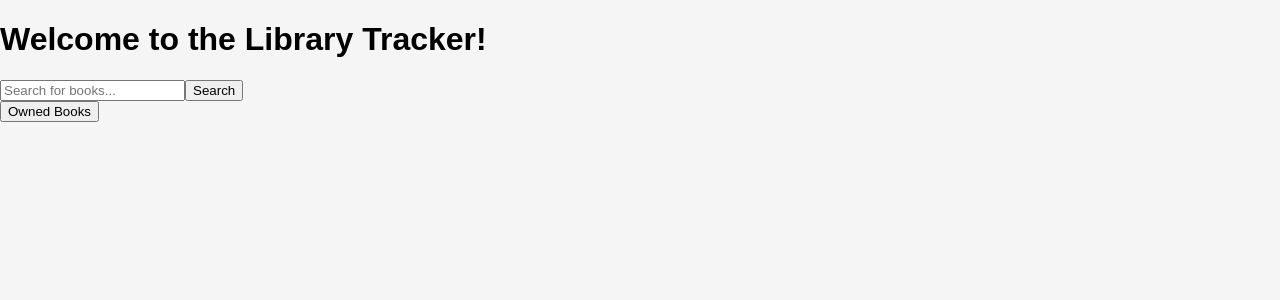
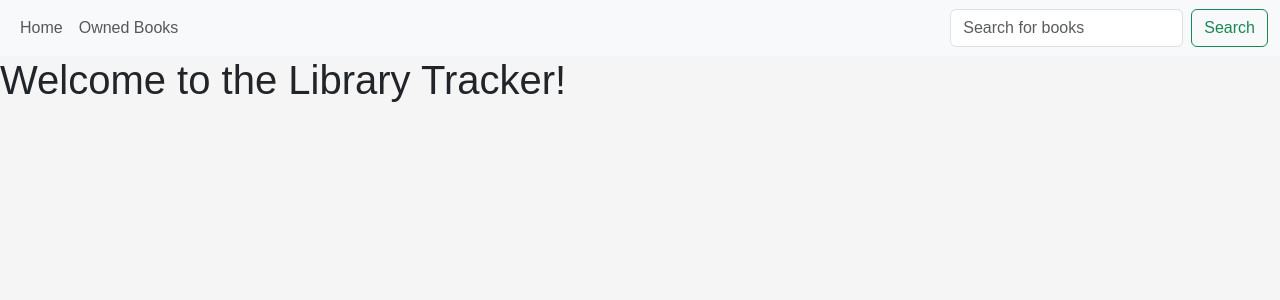
Before and after one commit to kirstyten10/frontend, a React (Create React App) app: page / in a window 1280 px wide. Shown: the top 300 px of the page. Built offline with nearby package versions, Linux system fonts and the light colour scheme.

Commit message:
Added a Navbar

```diff
--- a/src/App.js
+++ b/src/App.js
@@ -4,7 +4,9 @@ import HomePage from "./HomePage";
 import SearchPage from "./SearchPage";
 import BookDetails from './BookDetails';
 import OwnedBooks from './OwnedBooks';
+import 'bootstrap/dist/css/bootstrap.min.css';
 import './App.css';
+
 
 function App() {
   return (
--- a/src/BookDetails.js
+++ b/src/BookDetails.js
@@ -1,5 +1,6 @@
 import React, { useEffect, useState } from 'react';
 import { useParams, useNavigate } from 'react-router-dom';
+import Navbar from './Navbar';
 
 const BookDetails = () => {
     const { bookId } = useParams();
@@ -45,6 +46,7 @@ const BookDetails = () => {
 
     return (
         <div>
+            <Navbar />
             <h1>{book.title}</h1>
             <p>{book.authors}</p>
             <p><strong>Published Year:</strong> {book.publishYear}</p>
@@ -52,10 +54,6 @@ const BookDetails = () => {
             <p><strong>Average Rating:</strong> {book.averageRating}</p>
             <img src={book.imageUrl} alt={book.title} style={{ width: '200px' }} />
             <p><strong>Description:</strong> {book.description}</p>
-
-            <button onClick={() => navigate('/search')}>Search</button>
-            <button onClick={() => navigate('/')}>Home</button>
-            <button onClick={() => navigate('/owned-books')}>Owned Books</button>
 
             {!isOwned ? (
                 <button onClick={handleAddToOwnedBooks}>Add to Owned</button>
--- a/src/HomePage.js
+++ b/src/HomePage.js
@@ -1,31 +1,13 @@
-import React, { useState } from "react";
-import { useNavigate } from "react-router-dom";
-import './App.css';
+import React from 'react';
+import Navbar from './Navbar';
 
 const HomePage = () => {
-    const [searchTerm, setSearchTerm] = useState("");
-    const navigate = useNavigate();
-
-    const handleSearch = (e) => {
-        e.preventDefault();
-        if (searchTerm.trim() !== "") {
-            navigate(`/search?query=${searchTerm.trim()}`);
-        }
-    };
-
     return (
         <div>
-            <h1>Welcome to the Library Tracker!</h1>
-            <form onSubmit={handleSearch}>
-                <input
-                    type="text"
-                    placeholder="Search for books..."
-                    value={searchTerm}
-                    onChange={(e) => setSearchTerm(e.target.value)}
-                />
-                <button type="submit">Search</button>
-            </form>
-            <button onClick={() => navigate('/owned-books')}>Owned Books</button>
+            <Navbar />
+            <div className="home-content">
+                <h1>Welcome to the Library Tracker!</h1>
+            </div>
         </div>
     );
 };
--- /dev/null
+++ b/src/Navbar.js
@@ -0,0 +1,55 @@
+import React, { useState } from 'react';
+import { useNavigate } from 'react-router-dom';
+import { Button, Container, Form, Navbar, Nav, NavDropdown } from 'react-bootstrap';
+
+const NavScrollExample = () => {
+    const [searchTerm, setSearchTerm] = useState('');
+    const navigate = useNavigate();
+
+    // Handle Search
+    const handleSearch = (e) => {
+        e.preventDefault();
+        if (searchTerm.trim() !== "") {
+            navigate(`/search?query=${searchTerm.trim()}`);
+        }
+    };
+
+    const handleNavigateHome = () => {
+        navigate('/');
+    };
+
+    const handleNavigateToOwnedBooks = () => {
+        navigate('/owned-books');
+    };
+
+    return (
+        <Navbar expand="lg" className="bg-body-tertiary">
+            <Container fluid>
+                <Navbar.Toggle aria-controls="navbarScroll" />
+                <Navbar.Collapse id="navbarScroll">
+                    <Nav
+                        className="me-auto my-2 my-lg-0"
+                        style={{ maxHeight: '100px' }}
+                        navbarScroll
+                    >
+                        <Nav.Link onClick={handleNavigateHome}>Home</Nav.Link>
+                        <Nav.Link onClick={handleNavigateToOwnedBooks}>Owned Books</Nav.Link>
+                    </Nav>
+                    <Form className="d-flex" onSubmit={handleSearch}>
+                        <Form.Control
+                            type="search"
+                            placeholder="Search for books"
+                            className="me-2"
+                            aria-label="Search"
+                            value={searchTerm}
+                            onChange={(e) => setSearchTerm(e.target.value)}
+                        />
+                        <Button variant="outline-success" type="submit">Search</Button>
+                    </Form>
+                </Navbar.Collapse>
+            </Container>
+        </Navbar>
+    );
+};
+
+export default NavScrollExample;
--- a/src/OwnedBooks.js
+++ b/src/OwnedBooks.js
@@ -1,5 +1,6 @@
 import React, { useState, useEffect } from 'react';
 import { useLocation, useNavigate } from 'react-router-dom';
+import Navbar from './Navbar';
 
 const OwnedBooks = () => {
     const [ownedBooks, setOwnedBooks] = useState([]);
@@ -21,8 +22,8 @@ const OwnedBooks = () => {
 
     return (
         <div>
+            <Navbar />
             <h1>Your Owned Books</h1>
-            <button onClick={handleBackToHome}>Back to HomePage</button>
             <div className="book-container">
                 {ownedBooks.length > 0 ? (
                     ownedBooks.map((book) => (
--- a/src/SearchPage.js
+++ b/src/SearchPage.js
@@ -1,5 +1,6 @@
 import React, { useState, useEffect } from 'react';
 import { useLocation, useNavigate } from 'react-router-dom';
+import Navbar from './Navbar';
 
 const SearchPage = () => {
     const [searchTerm, setSearchTerm] = useState('');
@@ -73,19 +74,8 @@ const SearchPage = () => {
 
     return (
         <div>
+            <Navbar />
             <h1>Search Results</h1>
-
-            <form onSubmit={handleSearch}>
-                <input
-                    type="text"
-                    placeholder="Search for books..."
-                    value={searchTerm}
-                    onChange={(e) => setSearchTerm(e.target.value)}
-                />
-                <button type="submit">Search</button>
-            </form>
-
-            <button onClick={handleBackToHome}>Back to HomePage</button>
 
             {loading && <div>Loading...</div>}
             {error && <div>{error}</div>}
```
